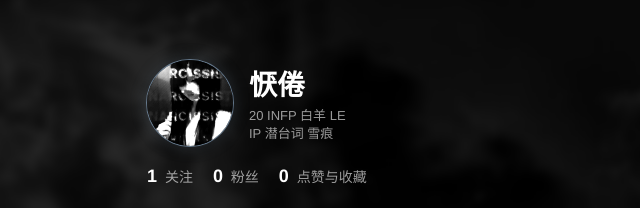
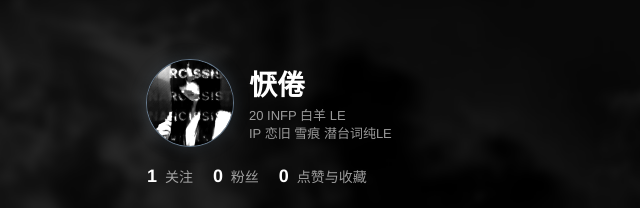
Before and after one commit to Lirael-Ciao/yanjuan, a plain HTML site: page index.html in a window 1280 px wide. Both pictures are taken after a click on the button "不会". Shown: the top 208 px of the page, 273-913 px from the left. Drawn offline with Linux system fonts and the light colour scheme.

Commit message:
Add files via upload

```diff
--- a/index.html
+++ b/index.html
@@ -395,7 +395,7 @@
       <div>
         <div class="username">恹倦</div>
         <div class="sub-info">20 INFP 白羊 LE</div>
-        <div class="sub-info">IP 潜台词 雪痕</div>
+        <div class="sub-info">IP 恋旧 雪痕 潜台词纯LE</div>
       </div>
     </div>
 
```
